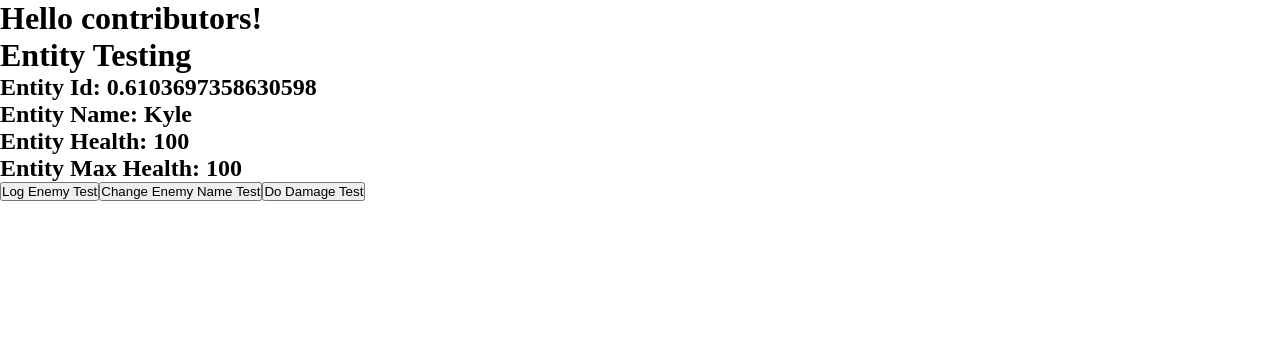
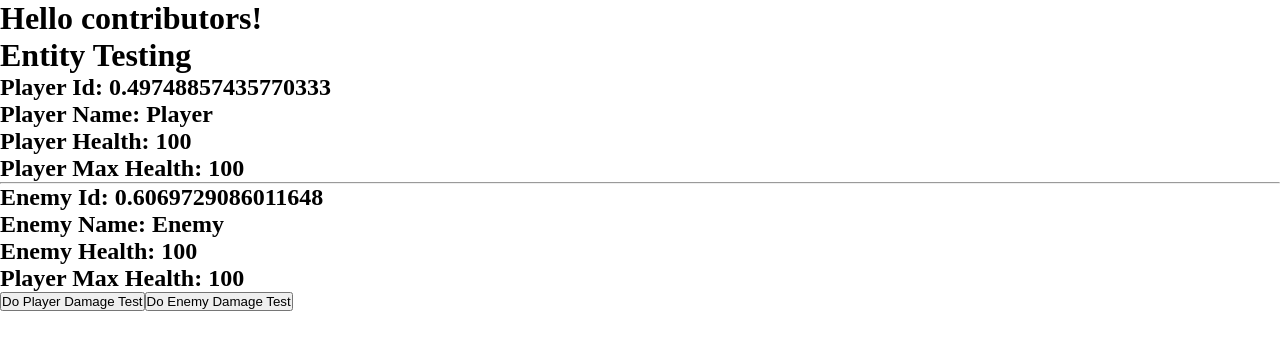
Before and after one commit to theGreatKyle1994/project-alpha, a React (Vite) app in the folder client/: page /entity in a window 1280 px wide. Shown: the top 350 px of the page. Built offline with nearby package versions, Linux system fonts and the light colour scheme.

Commit message:
add resistance to entity class, clean up a few lines of logic in EntityTesting.jsx

```diff
--- a/client/src/components/EntityTesting.jsx
+++ b/client/src/components/EntityTesting.jsx
@@ -1,39 +1,32 @@
 import useEntity from "../hooks/useEntity";
 
 const EntityTesting = () => {
-  // We define an enemy through the useEntity custom hook
-  // and add starting data as if it was a new class definition
-  const enemy1 = useEntity(100, 100, "Kyle");
+  const player = useEntity("Player", 100, 5);
+  const enemy = useEntity("Enemy", 100, 10);
 
-  // Methods are called from the variable we declared above
-  // as all methods were exported and defined in the hook
-  const changeEnemyName = () => {
-    enemy1.changeName();
+  // Basic damage test (no constraints)
+  const doPlayerDamage = () => {
+    player.takeDamage(enemy.damage);
   };
 
-  const displayEnemy = () => {
-    console.log("From EntityTesting.jsx", enemy1);
-  };
-
-  // Basic damage test (no constraints)
   const doEnemyDamage = () => {
-    enemy1.doDamage(10);
+    enemy.takeDamage(player.damage);
   };
 
   return (
     <>
       <h1>Entity Testing</h1>
-      {/* We access any of the class attributes we added
-        for display through the variable we declared from
-        the hook above */}
-      <h2>Entity Id: {enemy1.id}</h2>
-      <h2>Entity Name: {enemy1.name}</h2>
-      <h2>Entity Health: {enemy1.health}</h2>
-      <h2>Entity Max Health: {enemy1.maxHealth}</h2>
-      {/* A few events to showcase state updating along with class */}
-      <button onClick={displayEnemy}>Log Enemy Test</button>
-      <button onClick={changeEnemyName}>Change Enemy Name Test</button>
-      <button onClick={doEnemyDamage}>Do Damage Test</button>
+      <h2>Player Id: {player.id}</h2>
+      <h2>Player Name: {player.name}</h2>
+      <h2>Player Health: {player.health}</h2>
+      <h2>Player Max Health: {player.maxHealth}</h2>
+      <hr />
+      <h2>Enemy Id: {enemy.id}</h2>
+      <h2>Enemy Name: {enemy.name}</h2>
+      <h2>Enemy Health: {enemy.health}</h2>
+      <h2>Player Max Health: {player.maxHealth}</h2>
+      <button onClick={doPlayerDamage}>Do Player Damage Test</button>
+      <button onClick={doEnemyDamage}>Do Enemy Damage Test</button>
     </>
   );
 };
--- a/client/src/entities/Entity.js
+++ b/client/src/entities/Entity.js
@@ -1,28 +1,24 @@
 class Entity {
-  constructor(health, maxHealth, name) {
+  constructor(name, health, damage) {
     this.id = Math.random();
+    this.name = name;
     this.health = health;
-    this.maxHealth = maxHealth;
-    this.name = name;
+    this.maxHealth = this.health;
+    this.damage = damage; // Placeholder until weapon class is created
+    this.resistance = 1.0; // 1.0 mean taking full damage. 0.5 means taking half
   }
 
   // All logic stays inside the class when methods are called
-  changeName() {
-    const nameArr = [
-      "Mark",
-      "Kyle",
-      "John",
-      "Stewart",
-      "James",
-      "Tim",
-      "Uh... Josh?",
-    ];
-    this.name = nameArr[Math.floor(Math.random() * nameArr.length)];
-    console.log("From class: " + this.name);
+  changeName(newName) {
+    this.name = newName;
   }
 
-  doDamage(damIn) {
-    this.health -= damIn;
+  calcDefense(damIn) {
+    return damIn * this.resistance;
+  }
+
+  takeDamage(damIn) {
+    this.health -= this.calcDefense(damIn);
   }
 }
 
--- a/client/src/hooks/useEntity.js
+++ b/client/src/hooks/useEntity.js
@@ -7,6 +7,7 @@ const projectEntity = (entity) => ({
   name: entity.name,
   health: entity.health,
   maxHealth: entity.maxHealth,
+  damage: entity.damage,
 });
 
 const useEntity = (...initialData) => {
@@ -25,14 +26,14 @@ const useEntity = (...initialData) => {
     ...projection,
     // Any method we want to be able to call from
     // the class is defined here
-    changeName() {
+    changeName(newName) {
       // Updating the class
-      entity.changeName();
+      entity.changeName(newName);
       // Updating the projection with the new class values
       setProjection(projectEntity(entity));
     },
-    doDamage(damIn) {
-      entity.doDamage(damIn);
+    takeDamage(damIn) {
+      entity.takeDamage(damIn);
       setProjection(projectEntity(entity));
     },
   };
```
Also changed, not shown: 1 other file (tests, documents, lock files or other folders).
